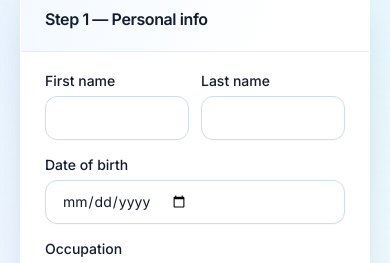
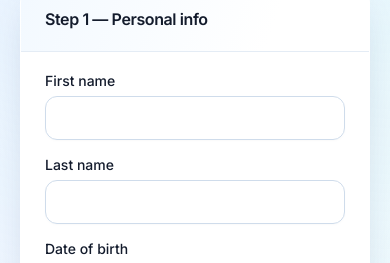
Before and after one commit to dare-mcadewole/intenttech, a Next.js app in the folder web/: page /apply in a window 390 px wide. Shown: the part 383-646 px from the top of the page. Built offline with nearby package versions, Linux system fonts and the light colour scheme; no server answers.

Commit message:
style: update StepInfo component to register input fields and add continue button for improved functionality

```diff
--- a/web/src/features/apply/steps/step-info.tsx
+++ b/web/src/features/apply/steps/step-info.tsx
@@ -35,20 +35,32 @@ export function StepInfo() {
           })}
           className="space-y-3"
         >
-          <div className="grid grid-cols-2 gap-3">
-            <Field label="First name" htmlFor="firstName" error={errors.firstName?.message}>
+          <div className="grid md:grid-cols-2 gap-3">
+            <Field
+              label="First name"
+              htmlFor="firstName"
+              error={errors.firstName?.message}
+            >
               <Input id="firstName" {...register('firstName')} />
             </Field>
-            <Field label="Last name" htmlFor="lastName" error={errors.lastName?.message}>
+
+            <Field
+              label="Last name"
+              htmlFor="lastName"
+              error={errors.lastName?.message}
+            >
               <Input id="lastName" {...register('lastName')} />
             </Field>
           </div>
+
           <Field label="Date of birth" htmlFor="dateOfBirth" error={errors.dateOfBirth?.message}>
             <Input id="dateOfBirth" type="date" {...register('dateOfBirth')} />
           </Field>
+
           <Field label="Occupation" htmlFor="occupation" error={errors.occupation?.message}>
             <Input id="occupation" {...register('occupation')} />
           </Field>
+
           <Field label="Gender" htmlFor="gender">
             <Select id="gender" {...register('gender')}>
               {Object.values(Gender).map((g) => (
@@ -56,9 +68,11 @@ export function StepInfo() {
               ))}
             </Select>
           </Field>
+
           <Field label="Profile photo URL (optional)" htmlFor="profilePhotoUrl" error={errors.profilePhotoUrl?.message}>
             <Input id="profilePhotoUrl" {...register('profilePhotoUrl')} />
           </Field>
+
           <div className='mt-7 text-right'>
             <Button>Continue</Button>
           </div>
```
